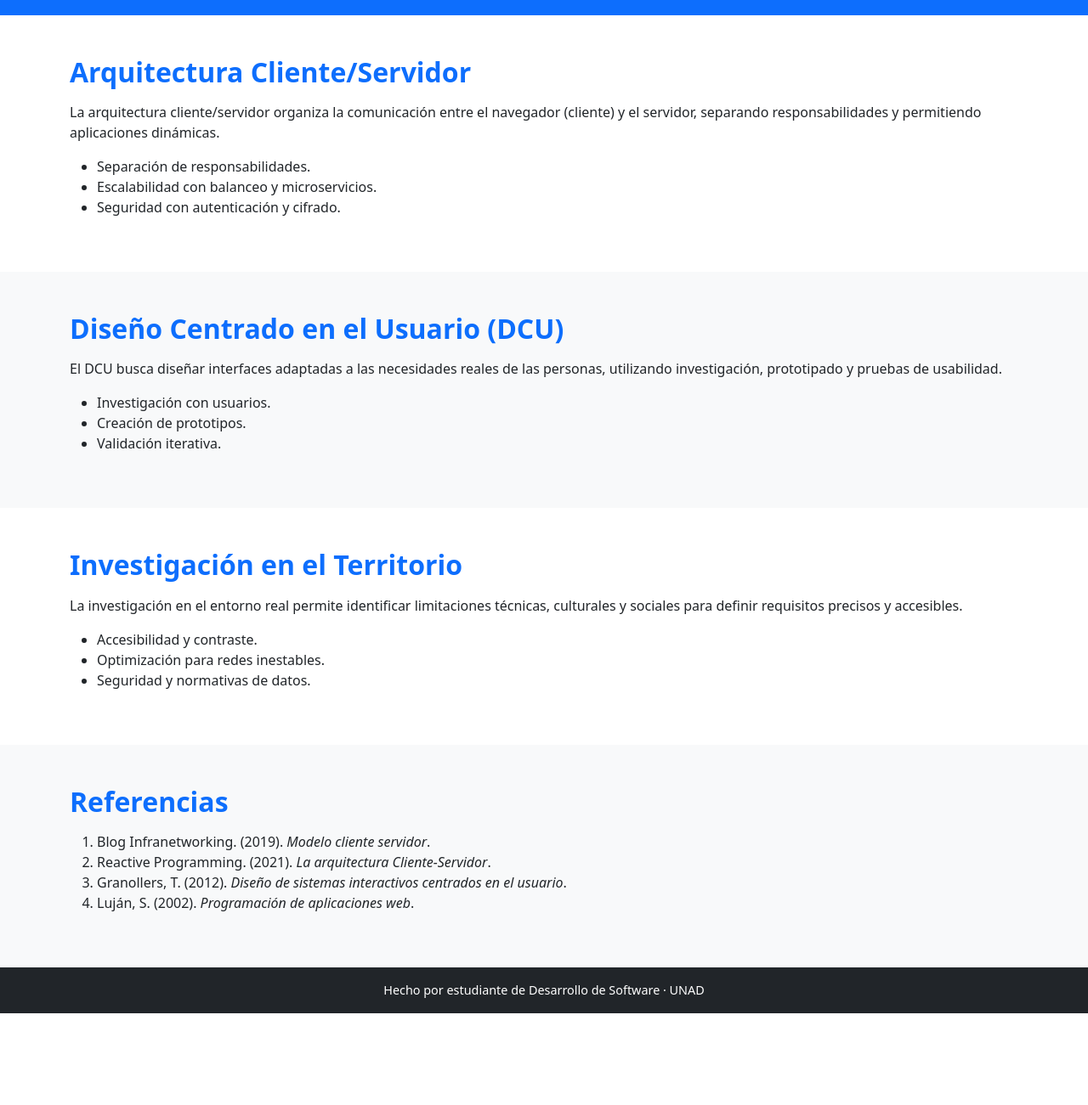
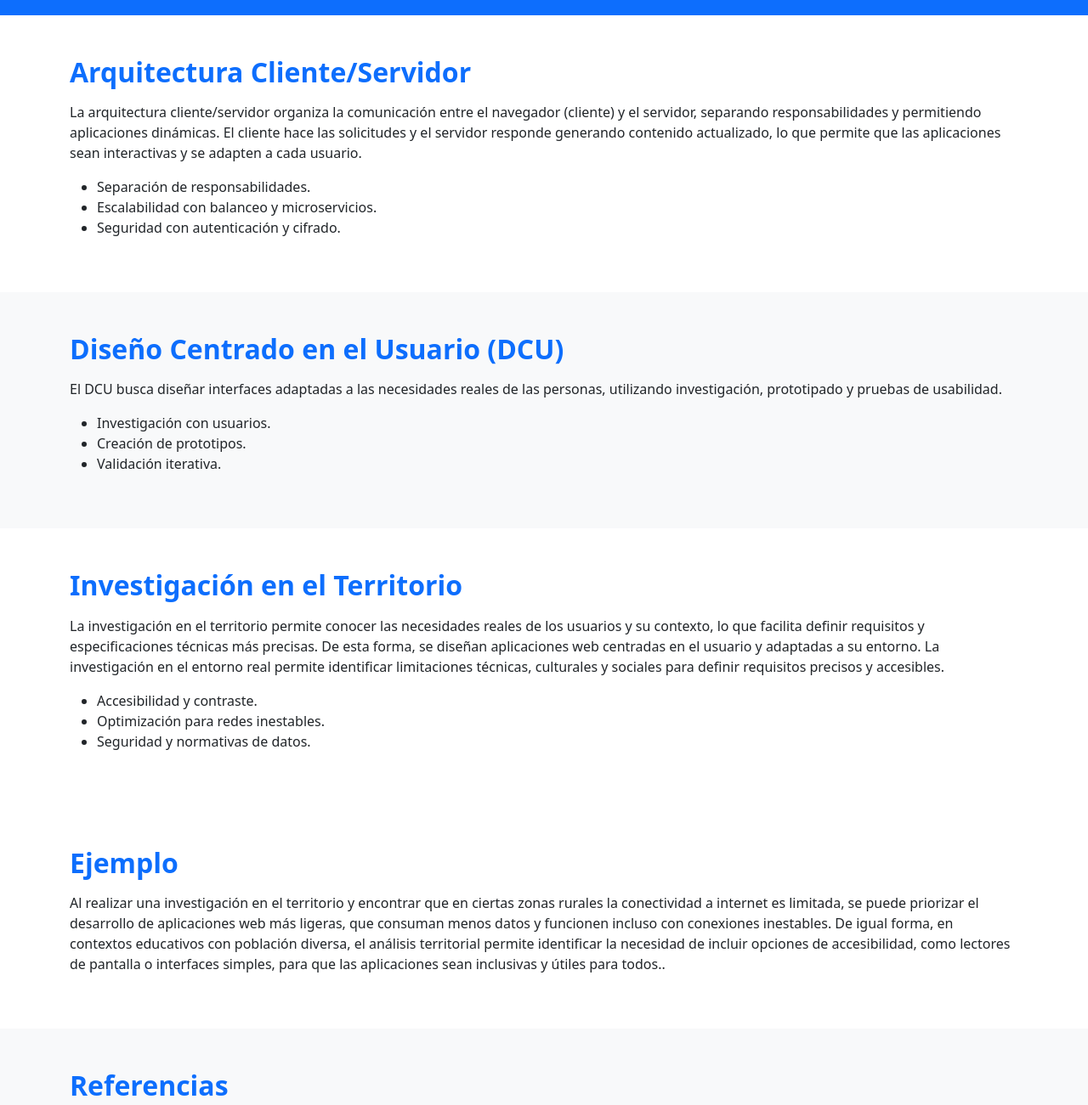
Before and after one commit to PulidoA/conceptosprevios, a plain HTML site: page index.html in a window 1280 px wide. Shown: the part 300-1601 px from the top of the page at 85% size. Before the commit the page ends 1493 px from the top, so only its background shows below. Drawn offline with nearby package versions, Linux system fonts and the light colour scheme.

Commit message:
version2

```diff
--- a/index.html
+++ b/index.html
@@ -44,7 +44,9 @@
     <div class="container">
       <h2 class="mb-3">Arquitectura Cliente/Servidor</h2>
       <p>La arquitectura cliente/servidor organiza la comunicación entre el navegador (cliente) y el servidor, separando
-        responsabilidades y permitiendo aplicaciones dinámicas.</p>
+        responsabilidades y permitiendo aplicaciones dinámicas. El cliente hace las solicitudes y el servidor responde
+        generando contenido actualizado, lo que permite que las
+        aplicaciones sean interactivas y se adapten a cada usuario.</p>
       <ul>
         <li>Separación de responsabilidades.</li>
         <li>Escalabilidad con balanceo y microservicios.</li>
@@ -71,7 +73,12 @@
   <section id="territorio" class="py-5">
     <div class="container">
       <h2 class="mb-3">Investigación en el Territorio</h2>
-      <p>La investigación en el entorno real permite identificar limitaciones técnicas, culturales y sociales para
+      <p>La investigación en el territorio permite conocer las necesidades reales de los usuarios y su contexto, lo que
+        facilita
+        definir requisitos y especificaciones técnicas más precisas. De esta forma, se diseñan aplicaciones web
+        centradas en el
+        usuario y adaptadas a su entorno. La investigación en el entorno real permite identificar limitaciones técnicas,
+        culturales y sociales para
         definir requisitos precisos y accesibles.</p>
       <ul>
         <li>Accesibilidad y contraste.</li>
@@ -81,6 +88,20 @@
     </div>
   </section>
 
+  <section id="ejemplo" class="py-5">
+    <div class="container">
+      <h2 class="mb-3">Ejemplo</h2>
+      <p>Al realizar una investigación en el territorio y encontrar que en ciertas zonas rurales la conectividad a
+        internet es
+        limitada, se puede priorizar el desarrollo de aplicaciones web más ligeras, que consuman menos datos y funcionen
+        incluso
+        con conexiones inestables. De igual forma, en contextos educativos con población diversa, el análisis
+        territorial
+        permite identificar la necesidad de incluir opciones de accesibilidad, como lectores de pantalla o interfaces
+        simples,
+        para que las aplicaciones sean inclusivas y útiles para todos..</p>
+    </div>
+  </section>
   <!-- Referencias -->
   <section id="referencias" class="bg-light py-5">
     <div class="container">
```
